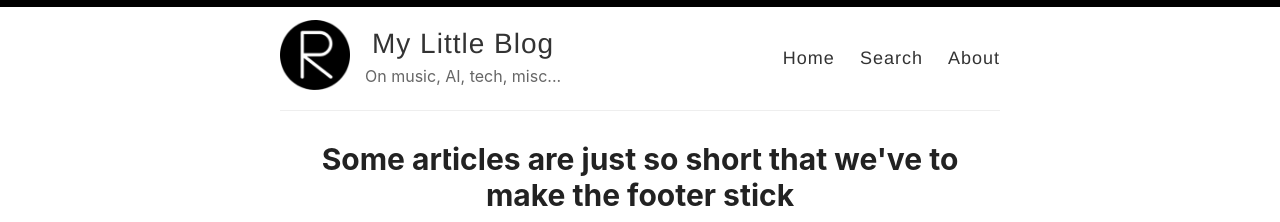
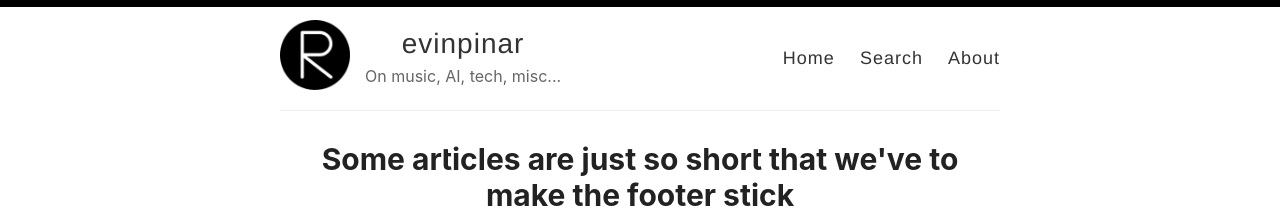
Before and after one commit to evinpinar/evinpinar.github.io, a Jekyll site: the page built from index.html, in a window 1280 px wide. Shown: the top 222 px of the page. Built offline with Jekyll 4.4.1, drawn with Linux system fonts in a browser that asks for light colours; the list of posts is cut into pages by our own code.

Commit message:
Update _config.yml

```diff
--- a/_config.yml
+++ b/_config.yml
@@ -3,7 +3,7 @@
 #
 
 # Name of your site (displayed in the header)
-name: My Little Blog
+name: evinpinar
 
 # Name of the author
 author: Evin Pinar Ornek
```
